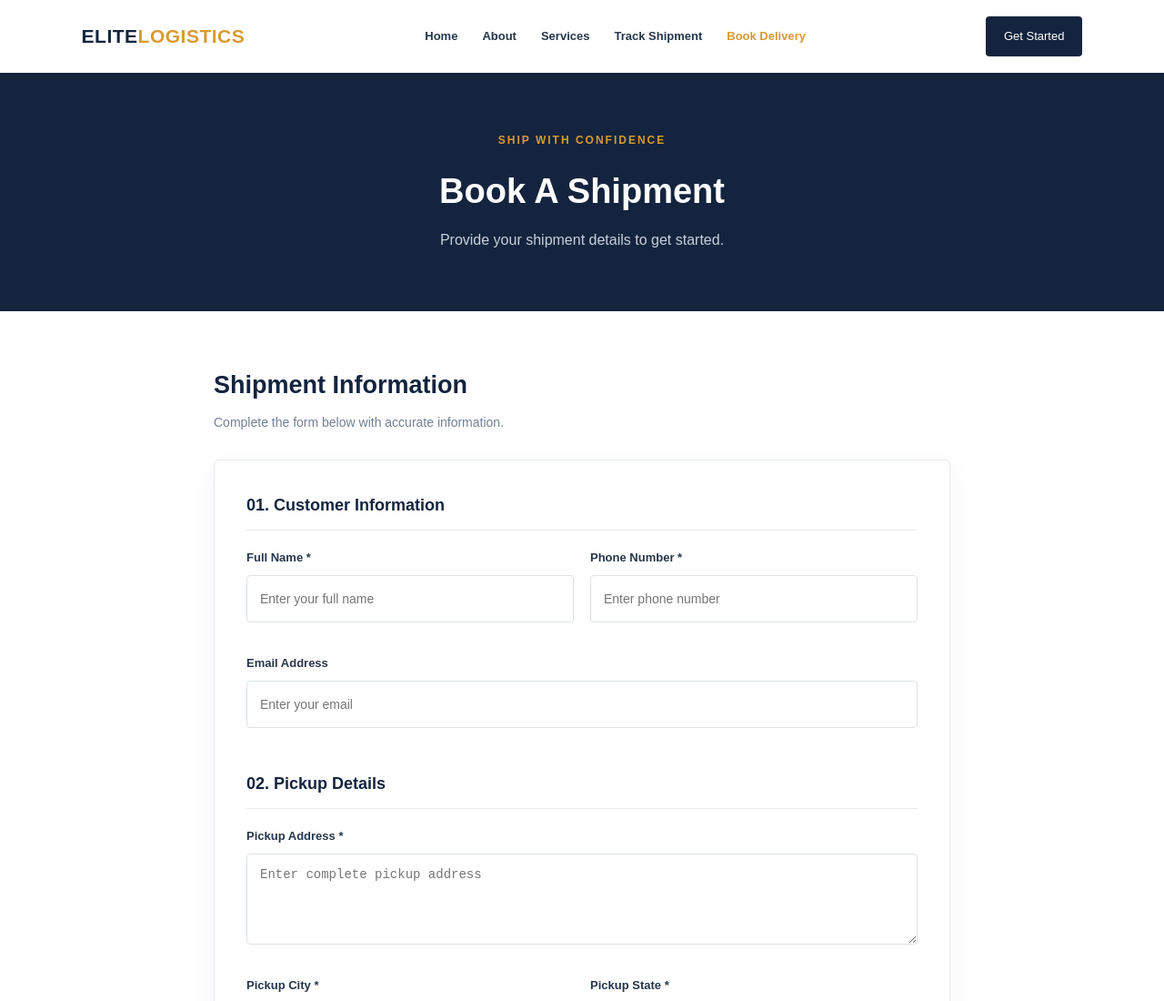
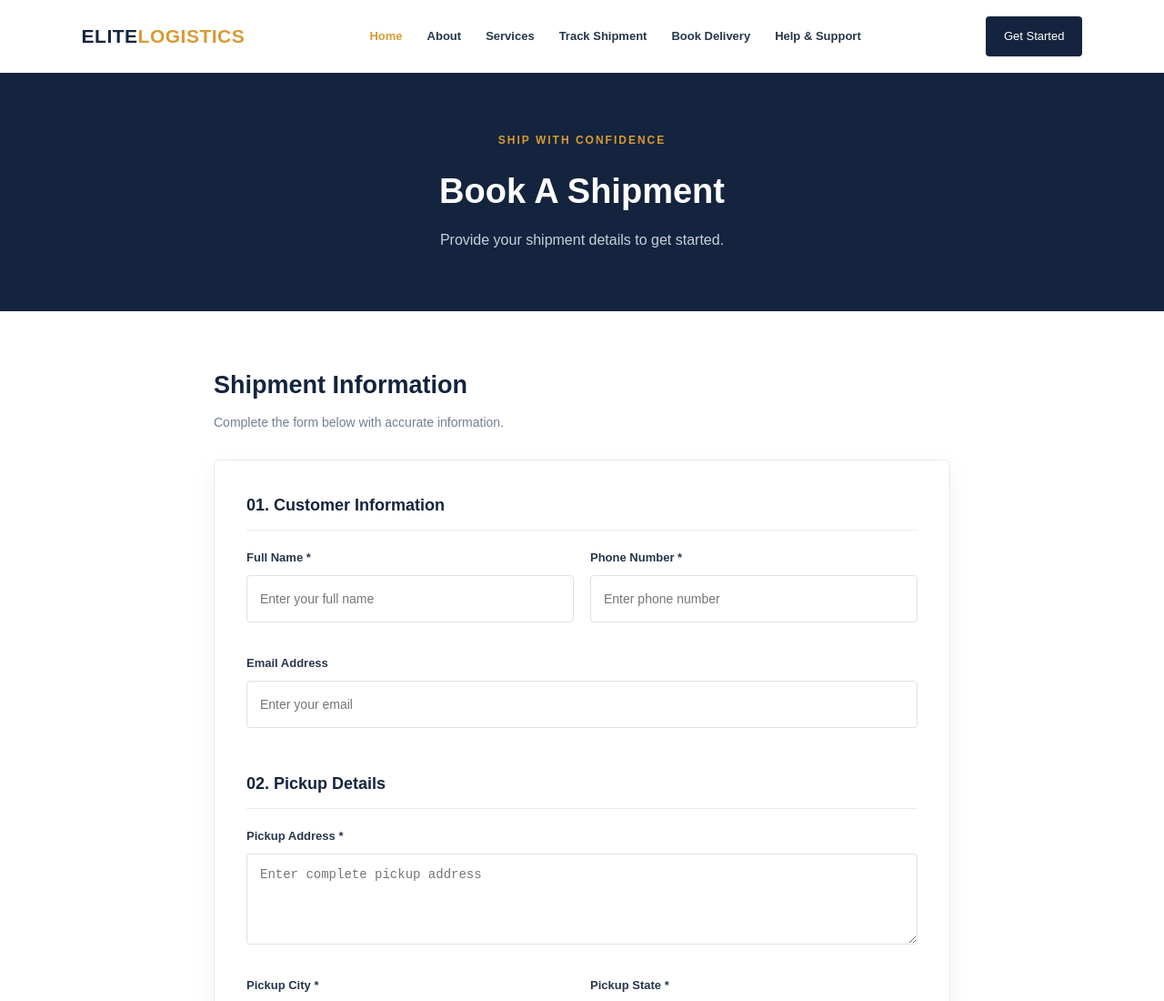
Before and after one commit to believelloyd66/Elite-Logistics, a website: page booking.html in a window 1280 px wide. Shown: the top 1100 px of the page at 91% size. Drawn offline with Linux system fonts and the light colour scheme.

Commit message:
Update navigation links and add Help & Support

```diff
--- a/booking.html
+++ b/booking.html
@@ -163,12 +163,13 @@
     <button class="menu-btn" onclick="toggleMenu()">☰</button>
 
     <nav class="navigation" id="navigation">
-        <a href="index.html">Home</a>
-        <a href="about.html">About</a>
-        <a href="services.html">Services</a>
-        <a href="tracking.html">Track Shipment</a>
-        <a href="booking.html" class="active">Book Delivery</a>
-    </nav>
+    <a href="index.html" class="active">Home</a>
+    <a href="about.html">About</a>
+    <a href="services.html">Services</a>
+    <a href="tracking.html">Track Shipment</a>
+    <a href="booking.html">Book Delivery</a>
+    <a href="support.html">Help & Support</a>
+</nav>
 
     <a href="booking.html" class="header-btn">Get Started</a>
 
```
